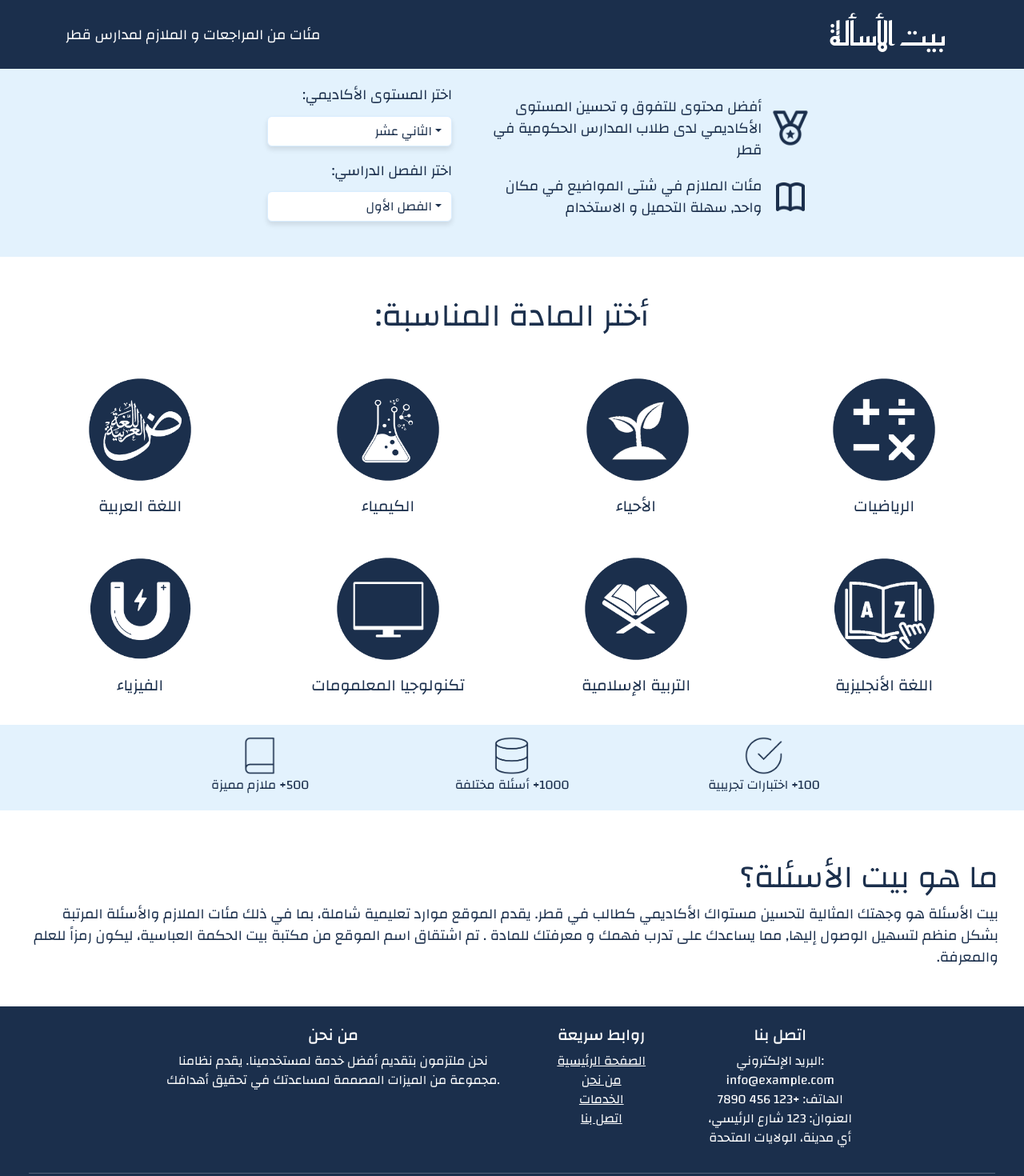
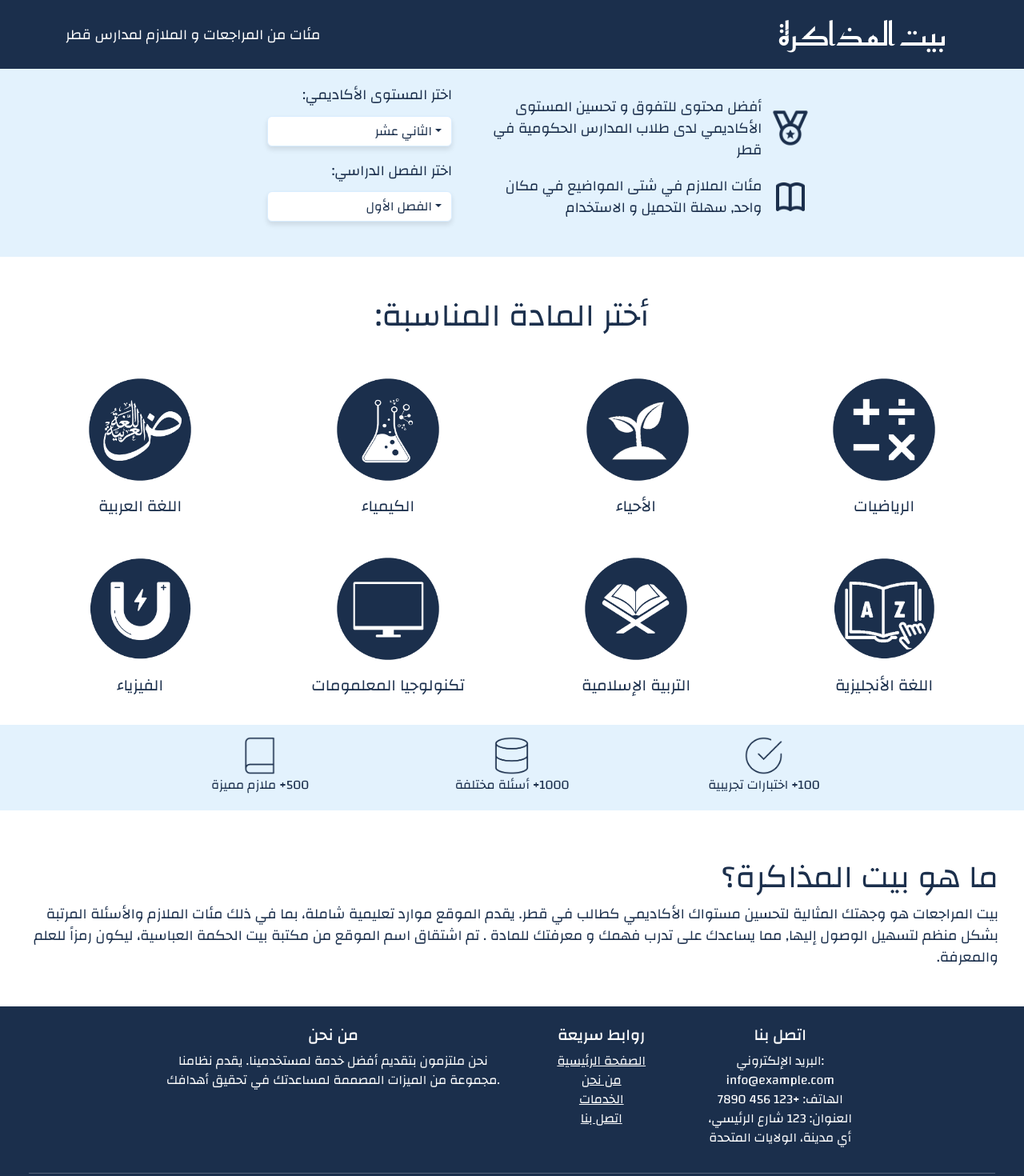
Before and after one commit to tem556/asila, a React (Vite) app: page / in a window 1280 px wide. Shown: the top 1470 px of the page at 80% size. Built offline with nearby package versions, Linux system fonts and the light colour scheme.

Commit message:
Minor changes

```diff
--- a/src/components/IntroText.jsx
+++ b/src/components/IntroText.jsx
@@ -3,9 +3,9 @@ import './IntroText.css'
 function IntroText() {
     return (
         <div>
-        <h1 className="intro-text-style">ما هو بيت الأسئلة؟</h1>
+        <h1 className="intro-text-style">ما هو بيت المذاكرة؟</h1>
         <p className="intro-para-style">
-        بيت الأسئلة هو وجهتك المثالية لتحسين مستواك الأكاديمي كطالب في قطر.
+        بيت المراجعات هو وجهتك المثالية لتحسين مستواك الأكاديمي كطالب في قطر.
          يقدم الموقع موارد تعليمية شاملة، بما في ذلك مئات الملازم والأسئلة المرتبة بشكل منظم لتسهيل الوصول إليها, مما يساعدك على تدرب فهمك و معرفتك للمادة
          . تم اشتقاق اسم الموقع من مكتبة بيت الحكمة العباسية، ليكون رمزاً للعلم والمعرفة.
         </p>
--- a/src/components/NavBar.jsx
+++ b/src/components/NavBar.jsx
@@ -11,8 +11,10 @@ function NavBar() {
       <link rel="preconnect" href="https://fonts.gstatic.com"/>
       <link href="https://fonts.googleapis.com/css2?family=Changa:wght@200..800&family=Reem+Kufi:wght@400..700&display=swap" rel="stylesheet"/>
       <Container>
-        <Navbar.Brand href="#home" className="text-white header-style">بيت الأسألة</Navbar.Brand>
-        <Navbar.Toggle aria-controls="basic-navbar-nav" />
+        <Navbar.Brand href="#home" className="text-white header-style">بيت المذاكرة</Navbar.Brand>
+        <Navbar.Toggle
+        aria-controls="basic-navbar-nav"
+        className='custom-toggler navbar-toggler-border'/>
         <Navbar.Collapse id="basic-navbar-nav">
           <Navbar.Text className="custom-navbar-font d-none d-md-block">
           مئات من المراجعات و الملازم لمدارس قطر
```
